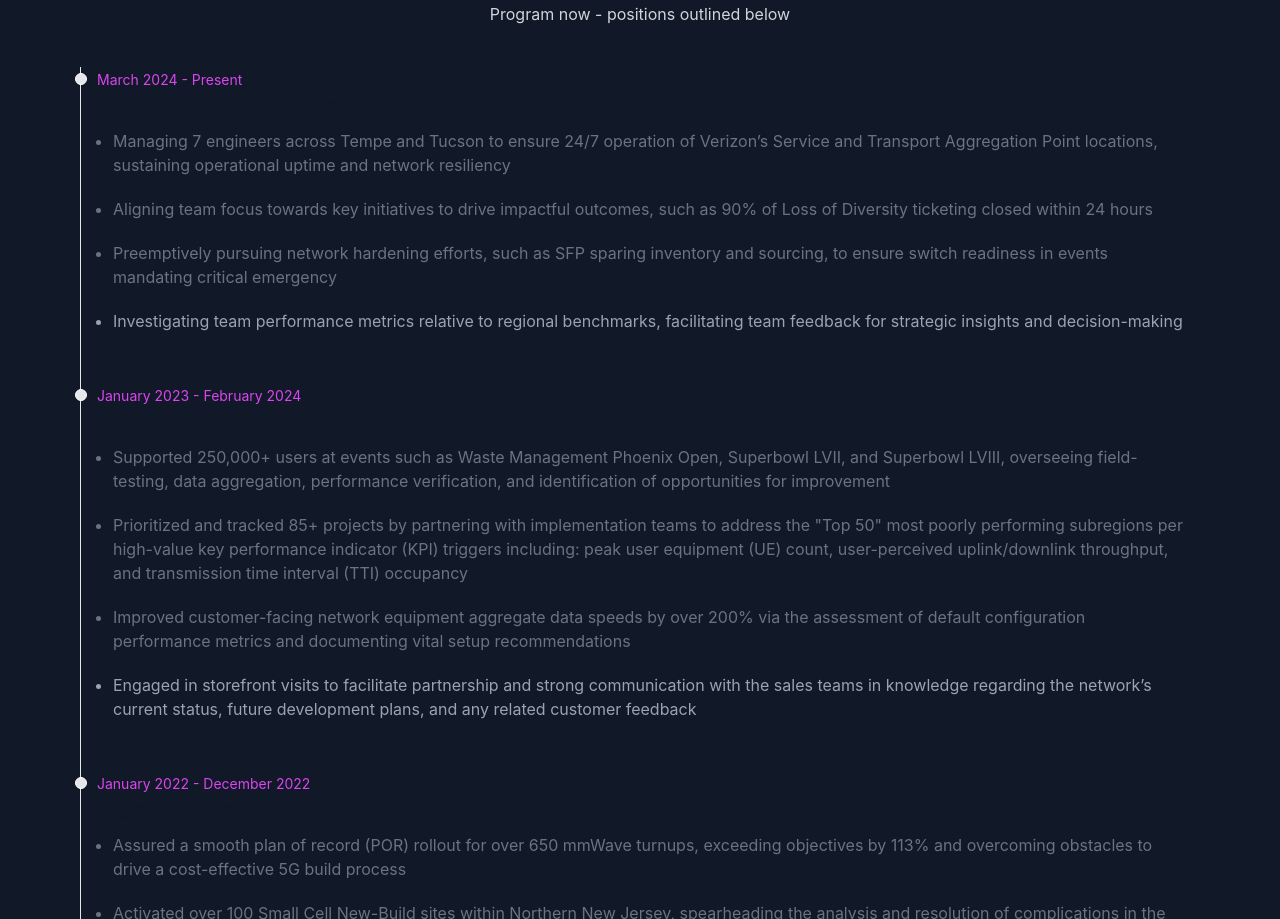
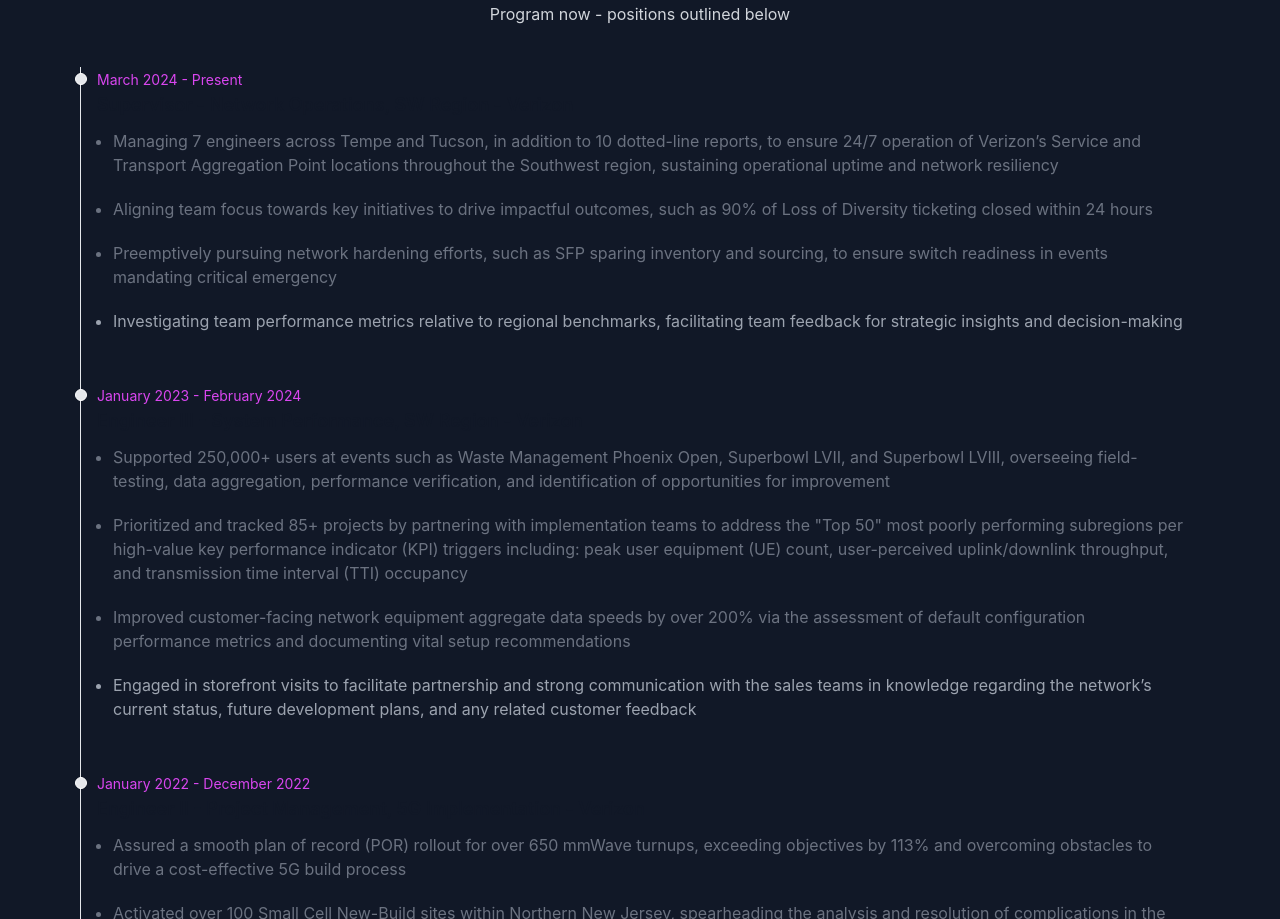
Before and after one commit to hannad4/hannad4.github.io, a React (Create React App) app in the folder new-website/: page / in a window 1280 px wide. Shown: the part 2102-3021 px from the top of the page. Built offline with nearby package versions, Linux system fonts and the light colour scheme; the HTML template or start-up script is replaced by a standard one.

Commit message:
update work history wording

```diff
--- a/new-website/src/components/Work.js
+++ b/new-website/src/components/Work.js
@@ -39,8 +39,8 @@ export default function Work() {
               </h3>
               <ul class="list-disc px-4">
                 <li class="text-base font-normal text-gray-500 dark:text-gray-400 py-2.5">
-                  Managing 7 engineers across Tempe and Tucson to ensure 24/7 operation of Verizon’s
-                  Service and Transport Aggregation Point locations, sustaining
+                  Managing 7 engineers across Tempe and Tucson, in addition to 10 dotted-line reports, to ensure 24/7 operation of Verizon’s
+                  Service and Transport Aggregation Point locations throughout the Southwest region, sustaining
                   operational uptime and network resiliency
                 </li>
                 <li class="text-base font-normal text-gray-500 dark:text-gray-400 py-2.5">
```
